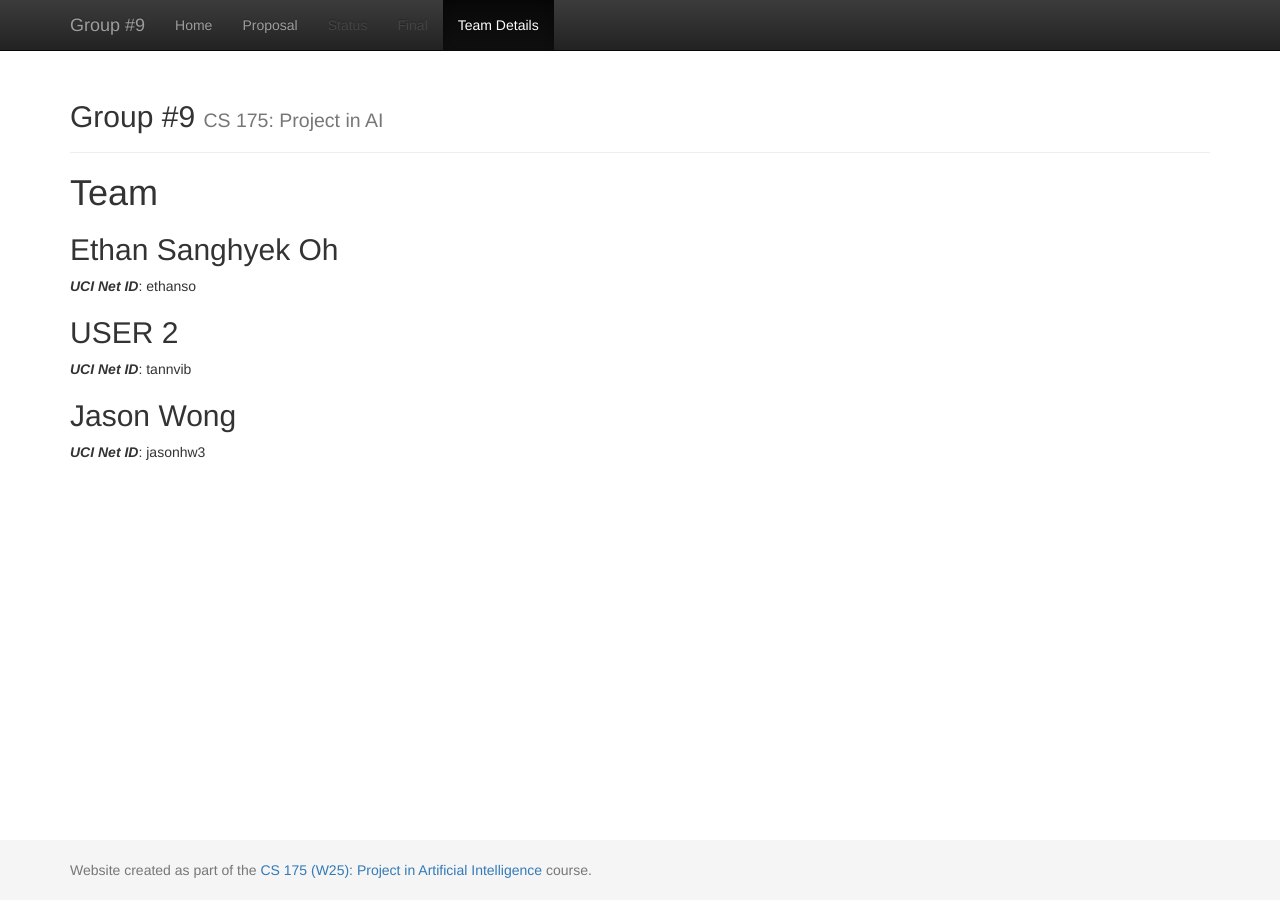
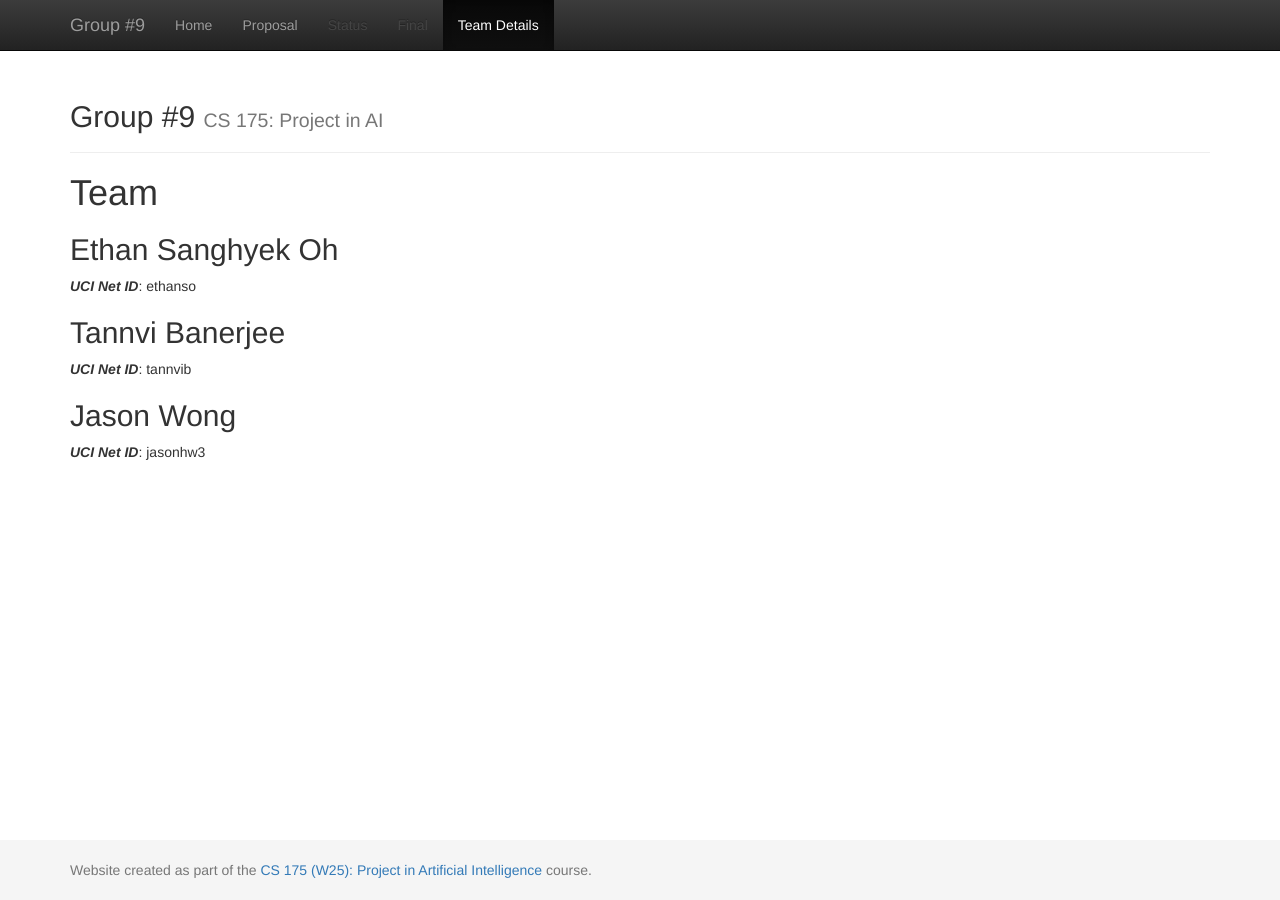
Before and after one commit to whygukin/Group-9, a Jekyll site: the page built from docs/team.md, in a window 1280 px wide. Built offline with Jekyll 4.4.1, drawn with Linux system fonts in a browser that asks for light colours.

Commit message:
Update team.md
added team member names

```diff
--- a/docs/team.md
+++ b/docs/team.md
@@ -9,7 +9,7 @@ title:  Team
 ## Ethan Sanghyek Oh
 ***UCI Net ID***: ethanso
 
-## USER 2
+## Tannvi Banerjee
 ***UCI Net ID***: tannvib
 
 ## Jason Wong
```
